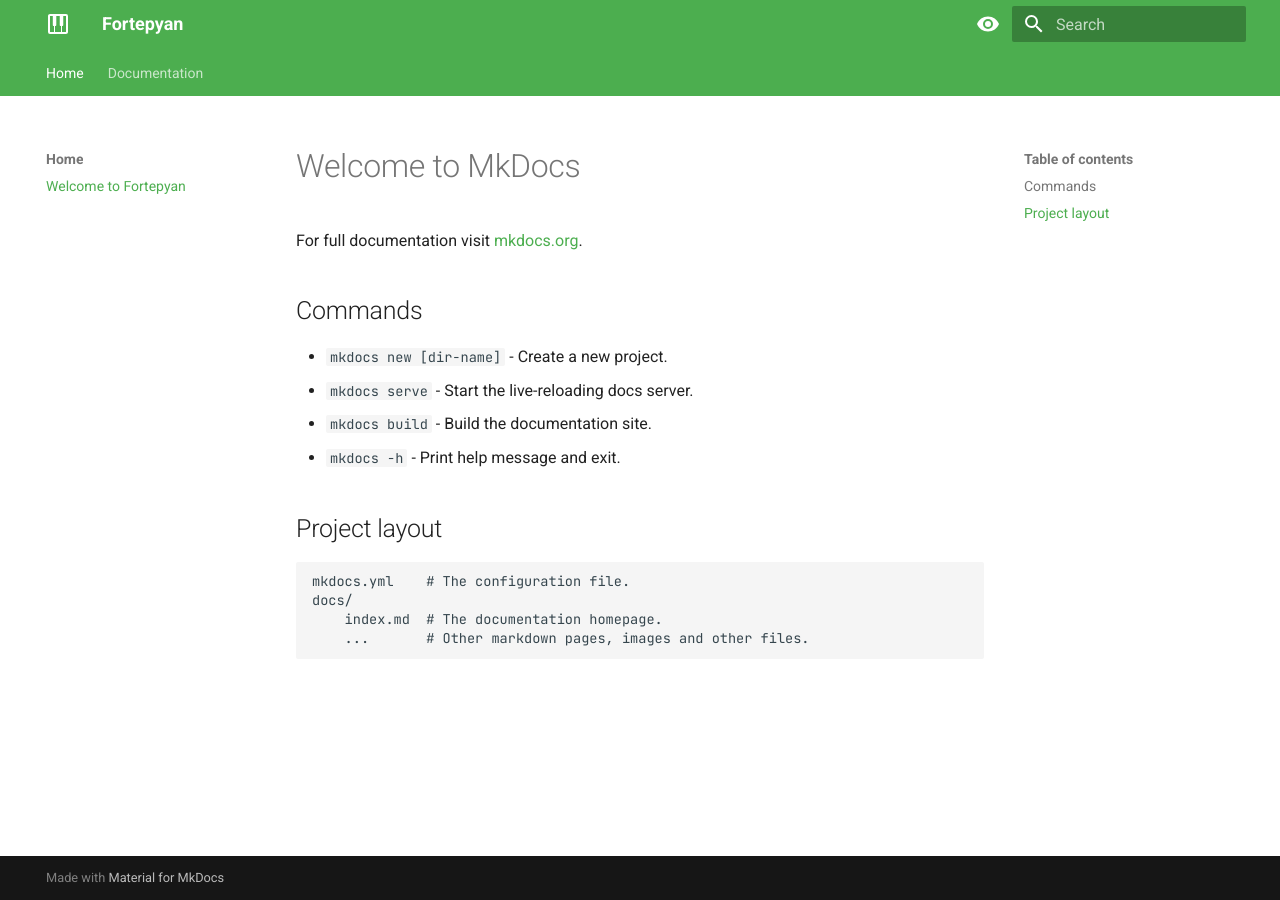
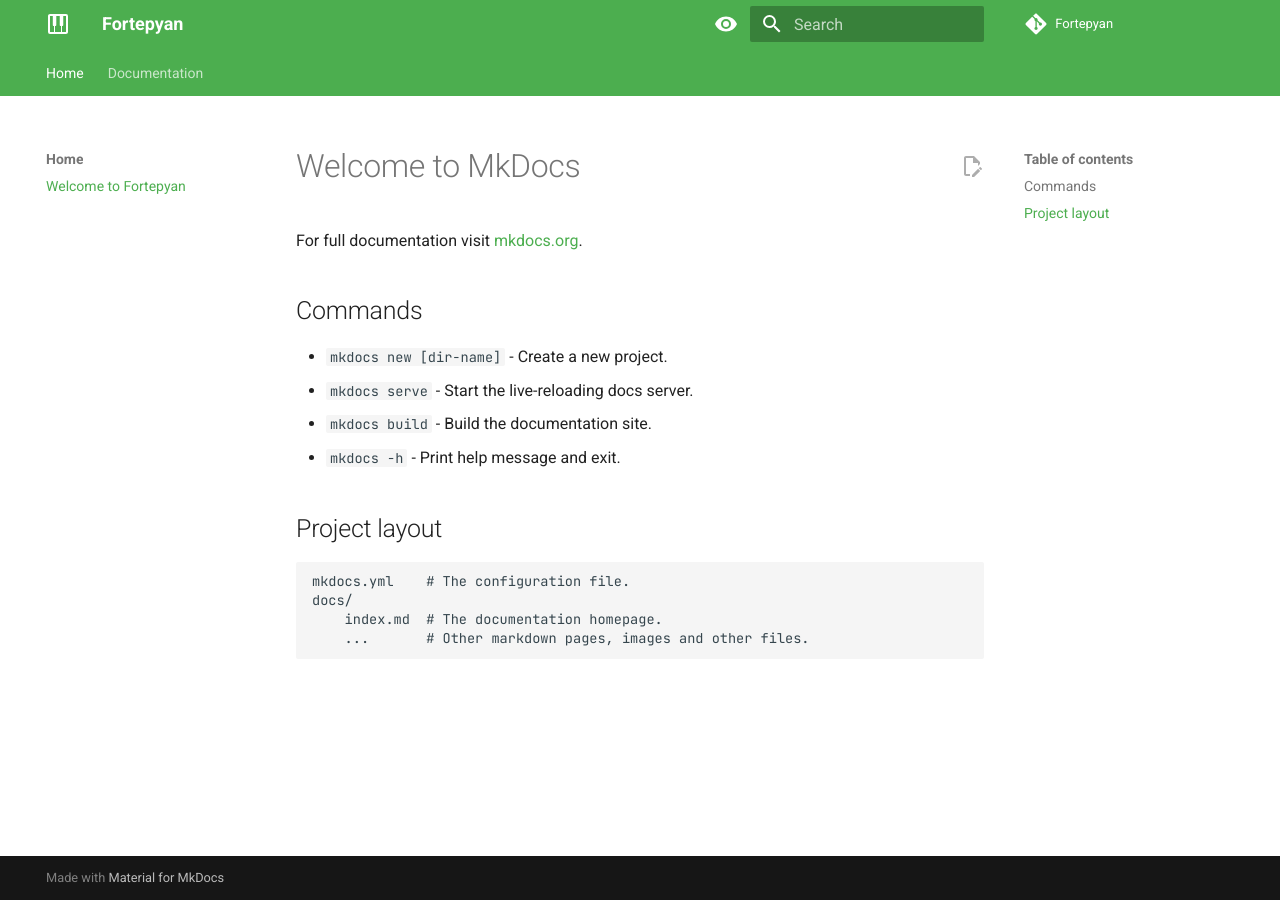
Before and after one commit to Nospoko/fortepyan, an MkDocs documentation site: the page built from docs/index.md, in a window 1280 px wide. Built offline with MkDocs 1.6.1 and Material for MkDocs 9.7.7, drawn with Linux system fonts in a browser that asks for light colours; comment, search, counter and statistics services are not loaded.

Commit message:
Edit link for easier issues, github link

```diff
--- a/mkdocs.yml
+++ b/mkdocs.yml
@@ -1,5 +1,7 @@
 # mkdocs.yml
 site_name: Fortepyan
+repo_url: https://github.com/Nospoko/fortepyan
+repo_name: Fortepyan
 
 theme:
   name: material
@@ -33,6 +35,7 @@
     - navigation.expand
     - search.suggest
     - search.highlight
+    - content.action.edit
 
 nav:
   - Home:
```
